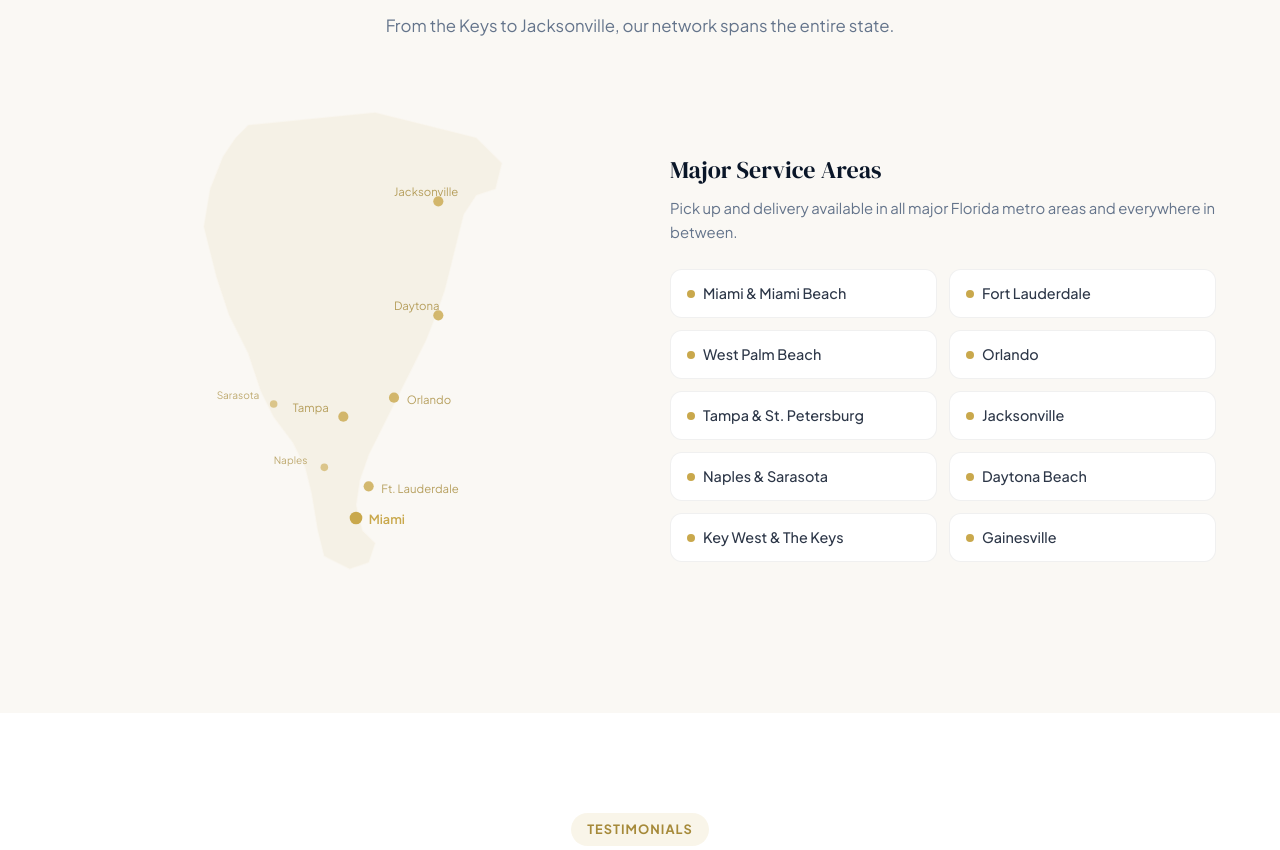
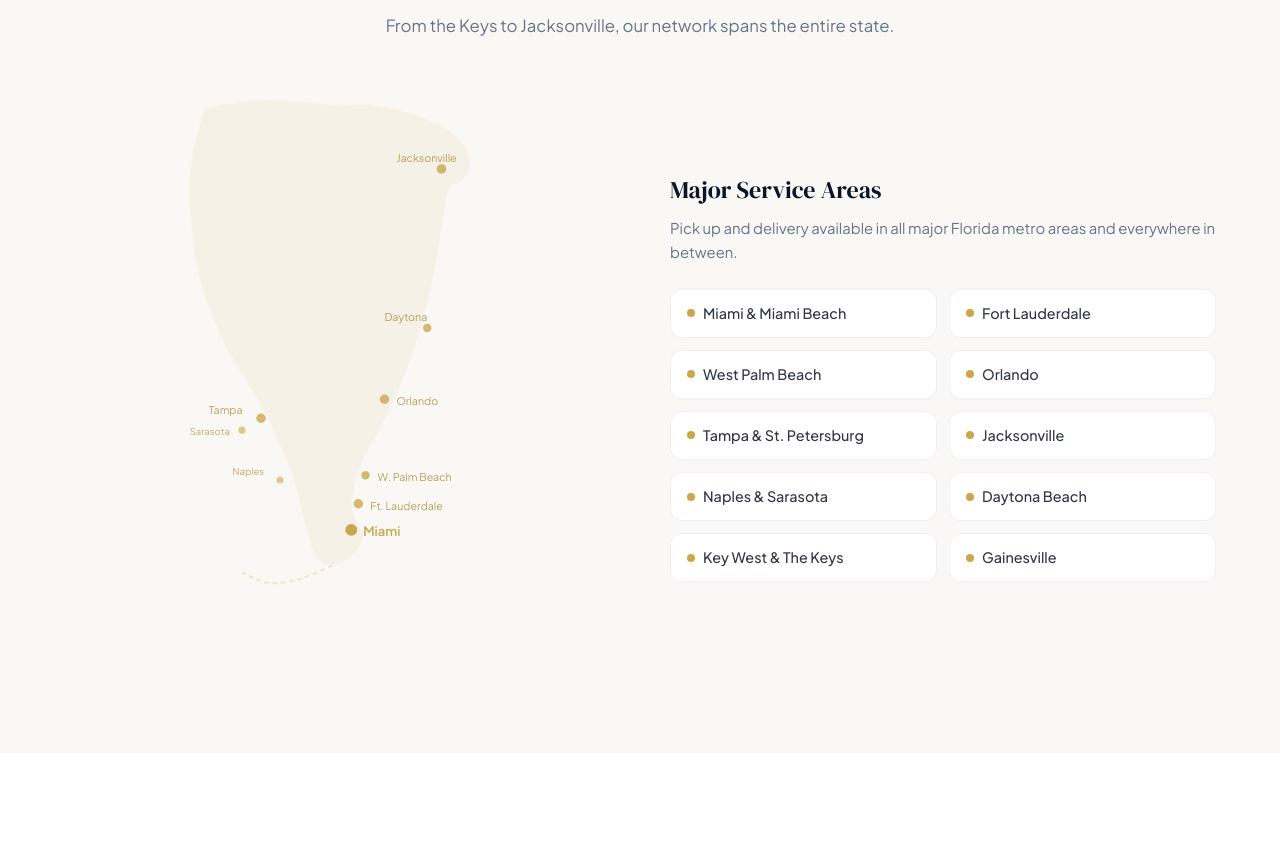
Before and after one commit to 8fddzqp9qr-a11y/alas-angel-delivery, a plain HTML site: page index.html in a window 1280 px wide. Shown: the part 4115-4965 px from the top of the page. Drawn offline with Linux system fonts and the light colour scheme.

Commit message:
Fix Florida map outline to look more accurate
Replaced crude hand-drawn path with a proper Florida silhouette,
added Keys hint with dashed line, repositioned city markers.

Co-Authored-By: Claude Opus 4.6 <noreply@anthropic.com>

```diff
--- a/index.html
+++ b/index.html
@@ -732,24 +732,41 @@
       </div>
       <div class="coverage-layout">
         <div class="florida-map reveal">
-          <svg viewBox="0 0 300 400" fill="none">
-            <path d="M80 20 L180 10 L220 20 L260 30 L280 50 L275 70 L260 75 L250 90 L245 110 L240 130 L235 150 L228 170 L220 190 L210 210 L200 230 L185 260 L175 280 L168 300 L165 320 L170 340 L180 350 L175 365 L160 370 L140 360 L135 340 L130 310 L125 290 L115 270 L100 250 L90 230 L80 200 L65 170 L55 140 L50 120 L45 100 L50 70 L60 45 L70 30Z" fill="var(--gold)" opacity="0.08" stroke="var(--gold)" stroke-width="1.5" stroke-opacity="0.3"/>
-            <circle cx="165" cy="330" r="5" fill="var(--gold)"><animate attributeName="r" values="4;6;4" dur="2s" repeatCount="indefinite"/></circle>
-            <text x="175" y="335" fill="var(--gold)" font-size="10" font-weight="600">Miami</text>
-            <circle cx="175" cy="305" r="4" fill="var(--gold)" opacity="0.8"/>
-            <text x="185" y="310" fill="var(--gold-dark)" font-size="9" opacity="0.8">Ft. Lauderdale</text>
-            <circle cx="155" cy="250" r="4" fill="var(--gold)" opacity="0.8"/>
-            <text x="115" y="246" fill="var(--gold-dark)" font-size="9" opacity="0.8">Tampa</text>
-            <circle cx="195" cy="235" r="4" fill="var(--gold)" opacity="0.8"/>
-            <text x="205" y="240" fill="var(--gold-dark)" font-size="9" opacity="0.8">Orlando</text>
-            <circle cx="230" cy="170" r="4" fill="var(--gold)" opacity="0.8"/>
-            <text x="195" y="166" fill="var(--gold-dark)" font-size="9" opacity="0.8">Daytona</text>
-            <circle cx="230" cy="80" r="4" fill="var(--gold)" opacity="0.8"/>
-            <text x="195" y="76" fill="var(--gold-dark)" font-size="9" opacity="0.8">Jacksonville</text>
-            <circle cx="100" cy="240" r="3" fill="var(--gold)" opacity="0.6"/>
-            <text x="55" y="236" fill="var(--gold-dark)" font-size="8" opacity="0.7">Sarasota</text>
-            <circle cx="140" cy="290" r="3" fill="var(--gold)" opacity="0.6"/>
-            <text x="100" y="287" fill="var(--gold-dark)" font-size="8" opacity="0.7">Naples</text>
+          <svg viewBox="0 0 320 460" fill="none">
+            <!-- Accurate Florida outline -->
+            <path d="M48 8 L58 5 L78 2 L100 0 L130 2 L160 5 L185 4 L210 8 L230 14 L248 22 L260 30 L268 40 L272 52 L270 62 L264 68 L256 72 L252 80 L250 92 L248 105 L246 118 L244 132 L241 148 L238 162 L234 178 L230 192 L225 208 L220 222 L214 238 L208 252 L200 268 L192 284 L184 298 L178 312 L174 326 L172 338 L174 350 L178 358 L182 366 L180 374 L174 382 L166 388 L156 392 L148 390 L142 384 L138 374 L134 360 L130 344 L126 326 L120 308 L112 290 L104 272 L96 256 L86 240 L76 224 L66 206 L58 188 L50 168 L44 148 L40 128 L38 108 L36 88 L36 68 L38 48 L42 30 L46 16Z"
+              fill="var(--gold)" opacity="0.08" stroke="var(--gold)" stroke-width="1.5" stroke-opacity="0.3"/>
+            <!-- Florida Keys hint -->
+            <path d="M156 392 Q148 396 138 400 Q128 404 118 406 Q108 408 98 406 Q88 402 80 398"
+              fill="none" stroke="var(--gold)" stroke-width="1.5" stroke-opacity="0.25" stroke-dasharray="4 3"/>
+
+            <!-- Miami - pulsing dot -->
+            <circle cx="172" cy="362" r="5" fill="var(--gold)"><animate attributeName="r" values="4;7;4" dur="2s" repeatCount="indefinite"/></circle>
+            <text x="182" y="367" fill="var(--gold)" font-size="11" font-weight="600">Miami</text>
+            <!-- Ft. Lauderdale -->
+            <circle cx="178" cy="340" r="4" fill="var(--gold)" opacity="0.8"/>
+            <text x="188" y="345" fill="var(--gold-dark)" font-size="9" opacity="0.8">Ft. Lauderdale</text>
+            <!-- West Palm Beach -->
+            <circle cx="184" cy="316" r="3.5" fill="var(--gold)" opacity="0.8"/>
+            <text x="194" y="321" fill="var(--gold-dark)" font-size="9" opacity="0.8">W. Palm Beach</text>
+            <!-- Tampa -->
+            <circle cx="96" cy="268" r="4" fill="var(--gold)" opacity="0.8"/>
+            <text x="52" y="264" fill="var(--gold-dark)" font-size="9" opacity="0.8">Tampa</text>
+            <!-- Orlando -->
+            <circle cx="200" cy="252" r="4" fill="var(--gold)" opacity="0.8"/>
+            <text x="210" y="257" fill="var(--gold-dark)" font-size="9" opacity="0.8">Orlando</text>
+            <!-- Daytona Beach -->
+            <circle cx="236" cy="192" r="3.5" fill="var(--gold)" opacity="0.8"/>
+            <text x="200" y="186" fill="var(--gold-dark)" font-size="9" opacity="0.8">Daytona</text>
+            <!-- Jacksonville -->
+            <circle cx="248" cy="58" r="4" fill="var(--gold)" opacity="0.8"/>
+            <text x="210" y="52" fill="var(--gold-dark)" font-size="9" opacity="0.8">Jacksonville</text>
+            <!-- Sarasota -->
+            <circle cx="80" cy="278" r="3" fill="var(--gold)" opacity="0.6"/>
+            <text x="36" y="282" fill="var(--gold-dark)" font-size="8" opacity="0.7">Sarasota</text>
+            <!-- Naples -->
+            <circle cx="112" cy="320" r="3" fill="var(--gold)" opacity="0.6"/>
+            <text x="72" y="316" fill="var(--gold-dark)" font-size="8" opacity="0.7">Naples</text>
           </svg>
         </div>
         <div class="reveal">
```
